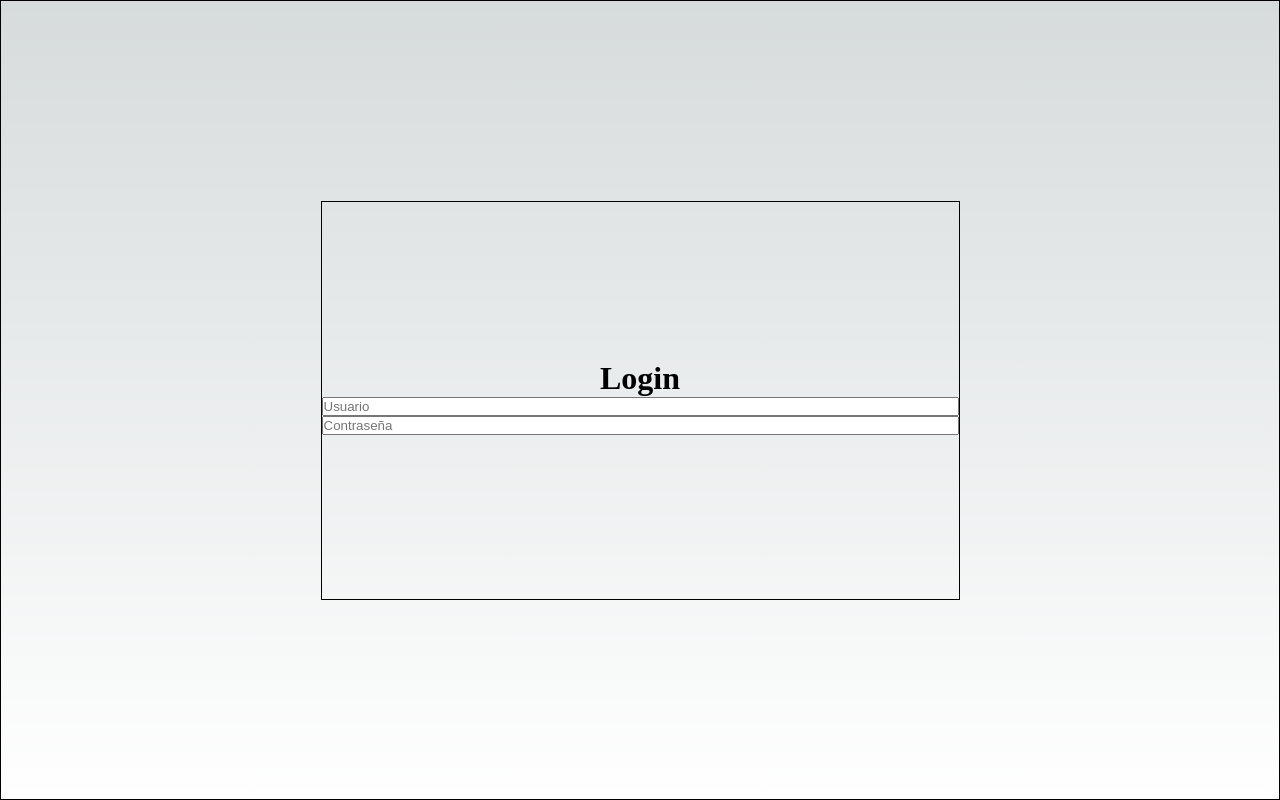
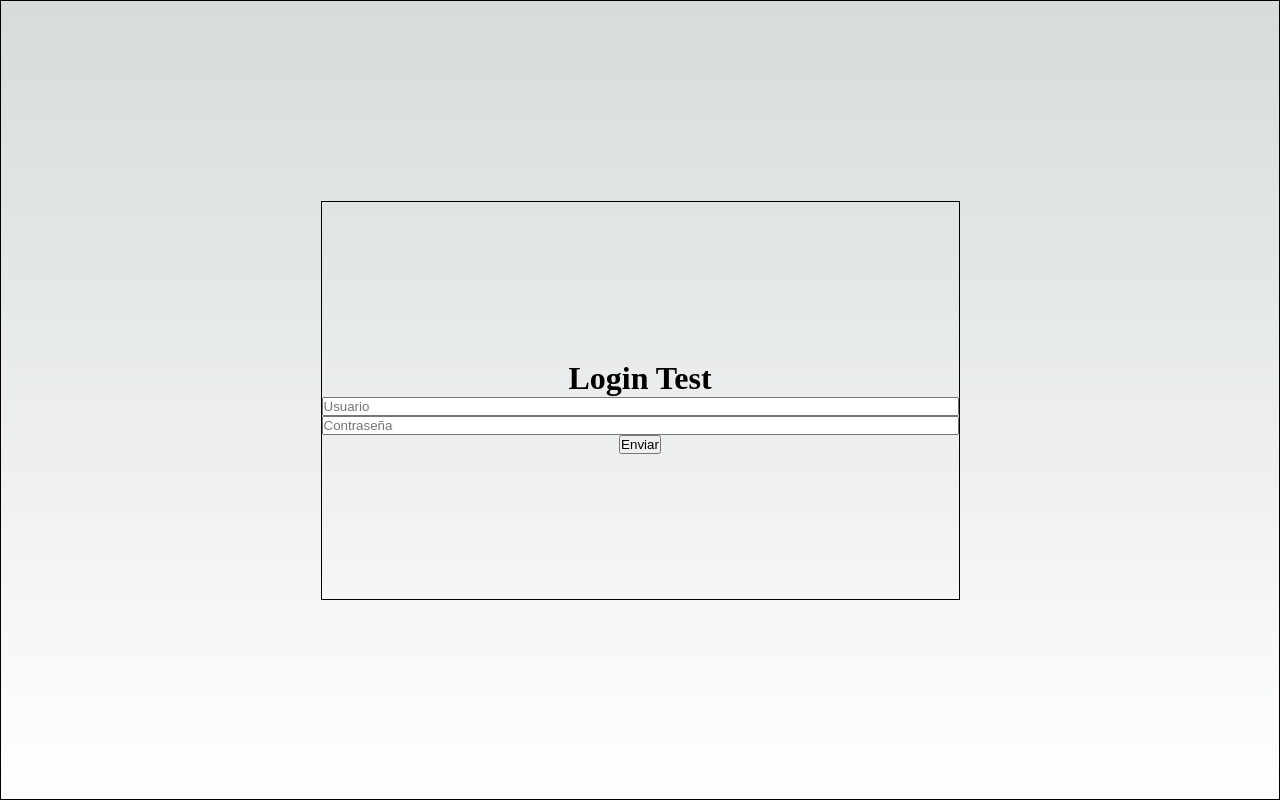
Before and after one commit to m-admax/first-app-react, a Next.js app: page /servicios in a window 1280 px wide. Built offline with nearby package versions, Linux system fonts and the light colour scheme.

Commit message:
Actividad 4 Integrar login con servidor y almacenar token

```diff
--- a/package.json
+++ b/package.json
@@ -9,6 +9,7 @@
     "lint": "next lint"
   },
   "dependencies": {
+    "axios": "^1.4.0",
     "eslint": "8.42.0",
     "eslint-config-next": "13.4.5",
     "next": "13.4.5",
--- a/src/pages/servicios.js
+++ b/src/pages/servicios.js
@@ -1,19 +1,43 @@
+import { useState } from "react"
 import styles from "../styles/servicios.module.css"
+import axios from "axios"
+
 const servicio = ()=>{//COMPONENTE
+
+    const [nameUser, setNameUser] = useState()
+    const [userPassword, setUserPassword] = useState()
     //JS Tradicional
     //Emac6
 
     console.log("Hola mundo")
-    let login = "Login"
+    let login = "Login Test"
+
+    const submitFunction = async (event)=>{
+        event.preventDefault()
+        const userLogin ={
+            email:nameUser,
+            password:userPassword
+        }
+        console.log(userLogin)
+
+        const response= await axios.post('https://auth.consul-sts.com/auth/signin', userLogin)
+        if(response.data)
+            console.log(response.data)
+        if(response.data.token)
+            localStorage.setItem('token', response.data.token)
+    }
 
     return(//COMPONENTE JSX
         <>
            <div className={styles.contenedor}>
                <div className={styles.contenedorcontenido}>
                    <div className={styles.contenedorElementos}>
+                    <form onSubmit={submitFunction}>
                     <h1>{login}</h1>
-                    <input placeholder="Usuario"></input>
-                    <input placeholder="Contraseña"></input>
+                    <input name="user" placeholder="Usuario" onChange={(e)=>setNameUser(e.target.value)}/>
+                    <input name="password" placeholder="Contraseña" onChange={(e)=>setUserPassword(e.target.value)}/>
+                    <button type="submit">Enviar</button>
+                    </form>
                    </div>
                </div>
             </div>
```
Also changed, not shown: 1 other file (tests, documents, lock files or other folders).
